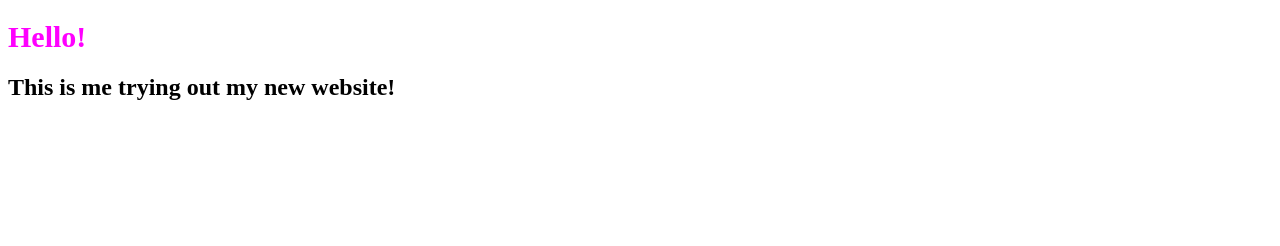
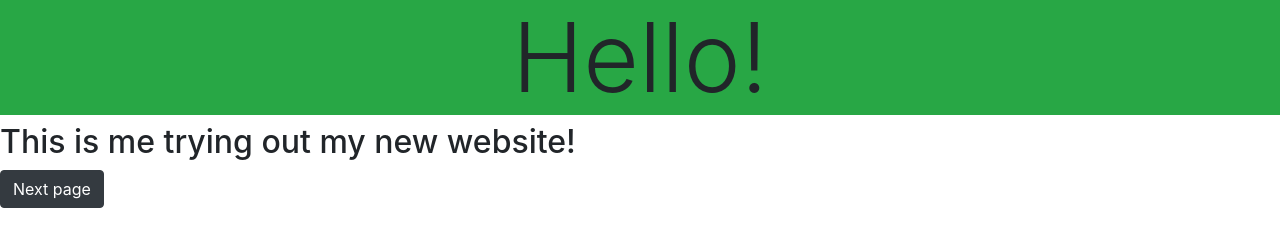
Before and after one commit to emc48/session-seven-again, a plain HTML site: page docs/index.html in a window 1280 px wide. Drawn offline with nearby package versions, Linux system fonts and the light colour scheme.

Commit message:
add in bootstrap

```diff
--- a/docs/index.html
+++ b/docs/index.html
@@ -3,15 +3,18 @@
 <head>
     <meta charset="UTF-8">
     <meta name="viewport" content="width=device-width, initial-scale=1.0">
+    <link rel="stylesheet" href="https://stackpath.bootstrapcdn.com/bootstrap/4.5.0/css/bootstrap.min.css" integrity="sha384-9aIt2nRpC12Uk9gS9baDl411NQApFmC26EwAOH8WgZl5MYYxFfc+NcPb1dKGj7Sk" crossorigin="anonymous">
+    <link rel="stylesheet" href="master.css">
     <title>Document</title>
-    <link rel="stylesheet" href="master.css">
 </head>
 <body>
-    <h1>
+    <h1 class="display-1 text-center bg-success">
         Hello!
     </h1>
     <h2>
         This is me trying out my new website!
     </h2>
+    <button type="button" class="btn btn-dark">Next page</button>
+
 </body>
 </html>
--- a/docs/master.css
+++ /dev/null
@@ -1,4 +0,0 @@
-h1 {
-    font-size: 30px;
-    color: fuchsia;
-}
```
